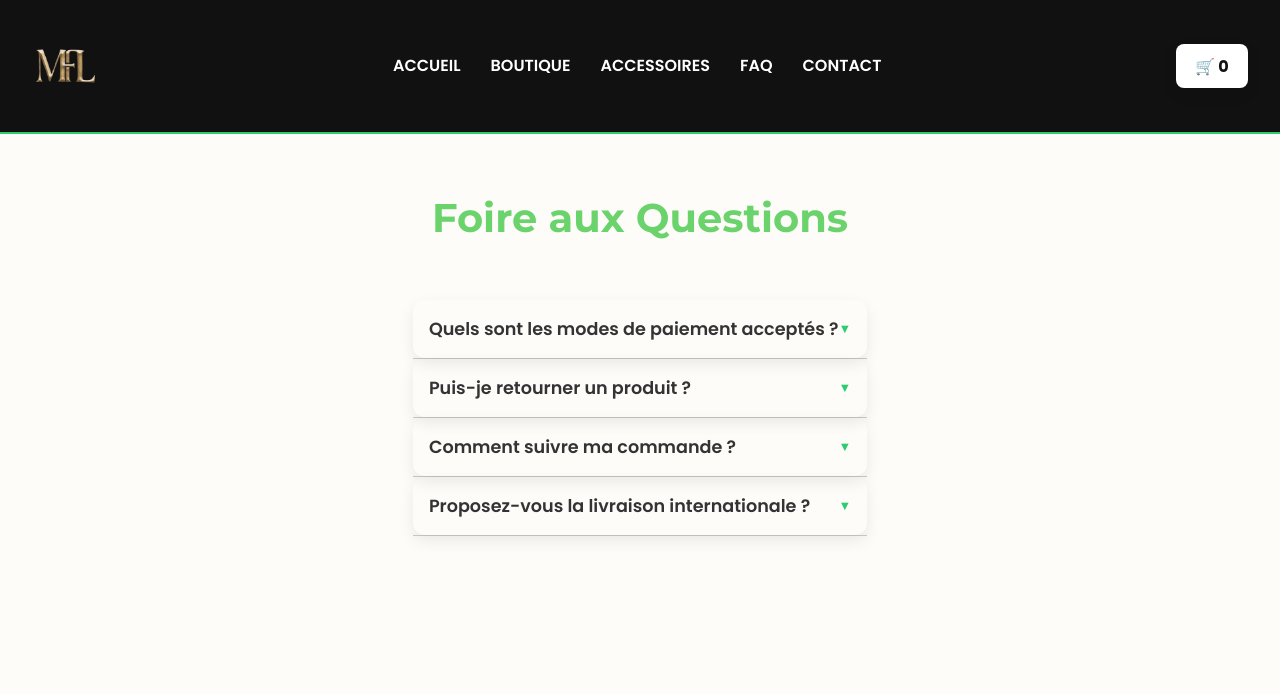
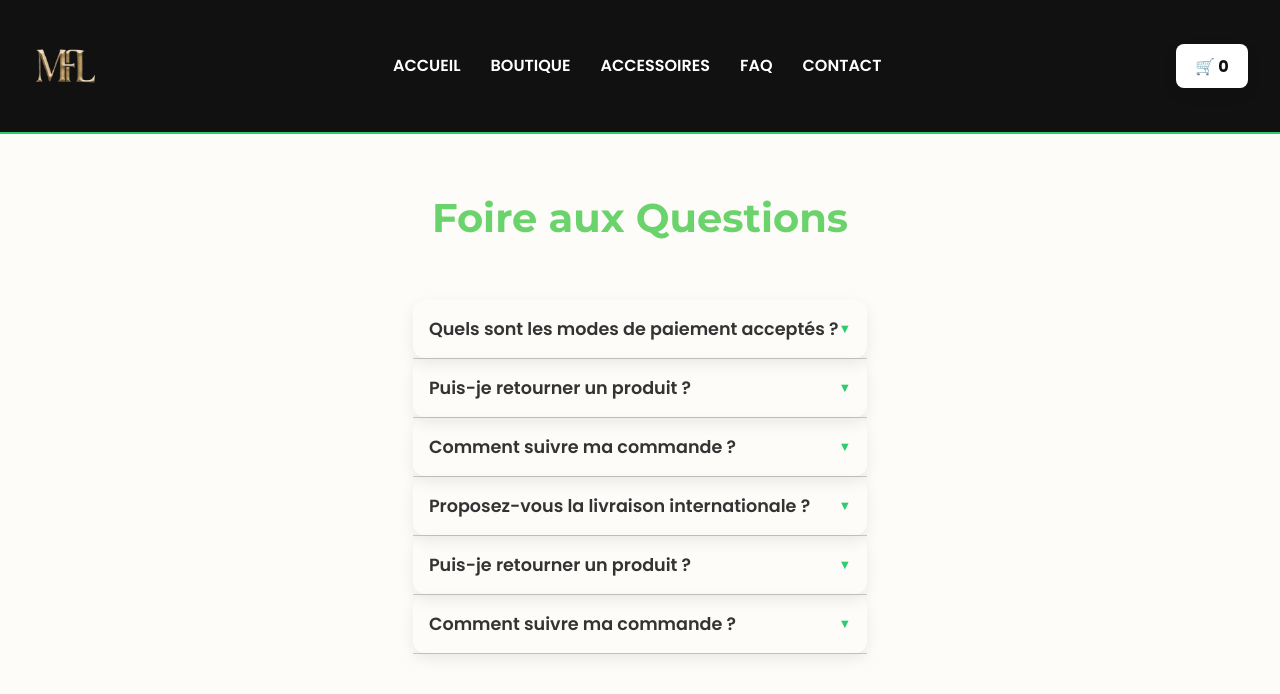
Before and after one commit to LesRhabilleurs/Magic-Flowers, a React (Vite) app: page /faq in a window 1280 px wide. Shown: the top 694 px of the page. Built offline with nearby package versions, Linux system fonts and the light colour scheme.

Commit message:
Update FAQ.jsx

```diff
--- a/src/pages/FAQ.jsx
+++ b/src/pages/FAQ.jsx
@@ -17,6 +17,14 @@ const faqs = [
   {
     question: "Proposez-vous la livraison internationale ?",
     answer: "Oui, nous livrons dans la plupart des pays. Les frais et délais varient selon la destination."
+  },
+  {
+    question: "Puis-je retourner un produit ?",
+    answer: "Oui, vous avez 14 jours pour retourner un produit non utilisé et non ouvert. Les frais de retour sont à votre charge."
+  },
+  {
+    question: "Comment suivre ma commande ?",
+    answer: "Après expédition, vous recevrez un email avec un numéro de suivi pour suivre votre colis."
   }
 ];
 
```
